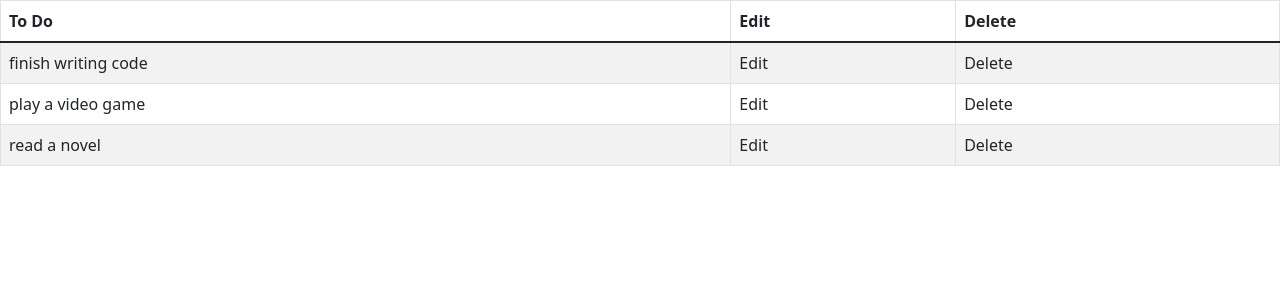
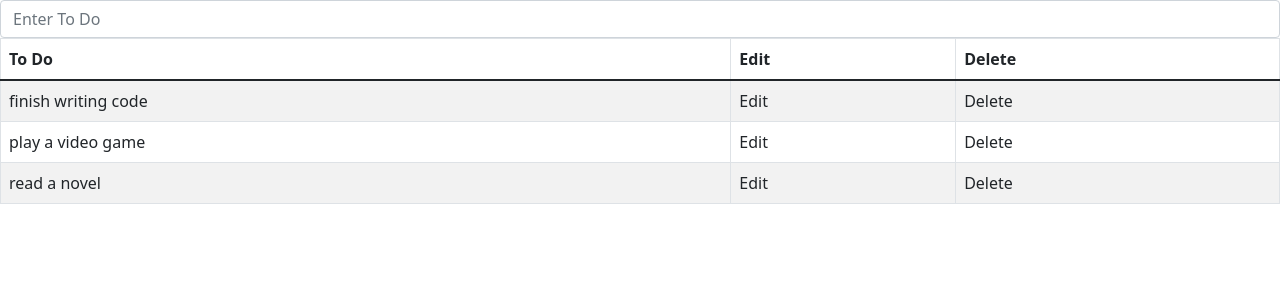
Before and after one commit to CMadiope/todolist, a React (Create React App) app: page / in a window 1280 px wide. Shown: the top 300 px of the page. Built offline with nearby package versions, Linux system fonts and the light colour scheme.

Commit message:
ADD: form for user to add todo

```diff
--- a/src/components/ToDoList.js
+++ b/src/components/ToDoList.js
@@ -1,12 +1,22 @@
-import React,{useContext} from 'react'
-import { TodosContext } from '../App'
-import Table from 'react-bootstrap/Table'
-
+import React, { useContext, useState } from "react";
+import { TodosContext } from "../App";
+import { Table, Form, Button } from "react-bootstrap";
 
 const ToDoList = () => {
-  const {state, dispatch} = useContext(TodosContext)
+  const { state, dispatch } = useContext(TodosContext);
+  const [todoText, setTodoText] = useState("");
+
   return (
     <div>
+      <Form>
+        <Form.Group controlled='formBasicEmail'>
+          <Form.Control
+            type='text'
+            placeholder='Enter To Do'
+            onChange={(event) => setTodoText(event.target.value)}
+          />
+        </Form.Group>
+      </Form>
       <Table striped bordered hover>
         <thead>
           <tr>
@@ -16,18 +26,19 @@ const ToDoList = () => {
           </tr>
         </thead>
         <tbody>
-      {state.todos.map(todo => (
+          {state.todos.map((todo) => (
             <tr key={todo.id}>
               <td>{todo.text}</td>
               <td>Edit</td>
-          <td onClick={() => dispatch({type:'delete',payload:todo})}>Delete</td>
-
+              <td onClick={() => dispatch({ type: "delete", payload: todo })}>
+                Delete
+              </td>
             </tr>
           ))}
         </tbody>
       </Table>
     </div>
   );
-}
+};
 
-export default ToDoList
+export default ToDoList;
```
Lines whose indentation alone changed are shown as unchanged.
